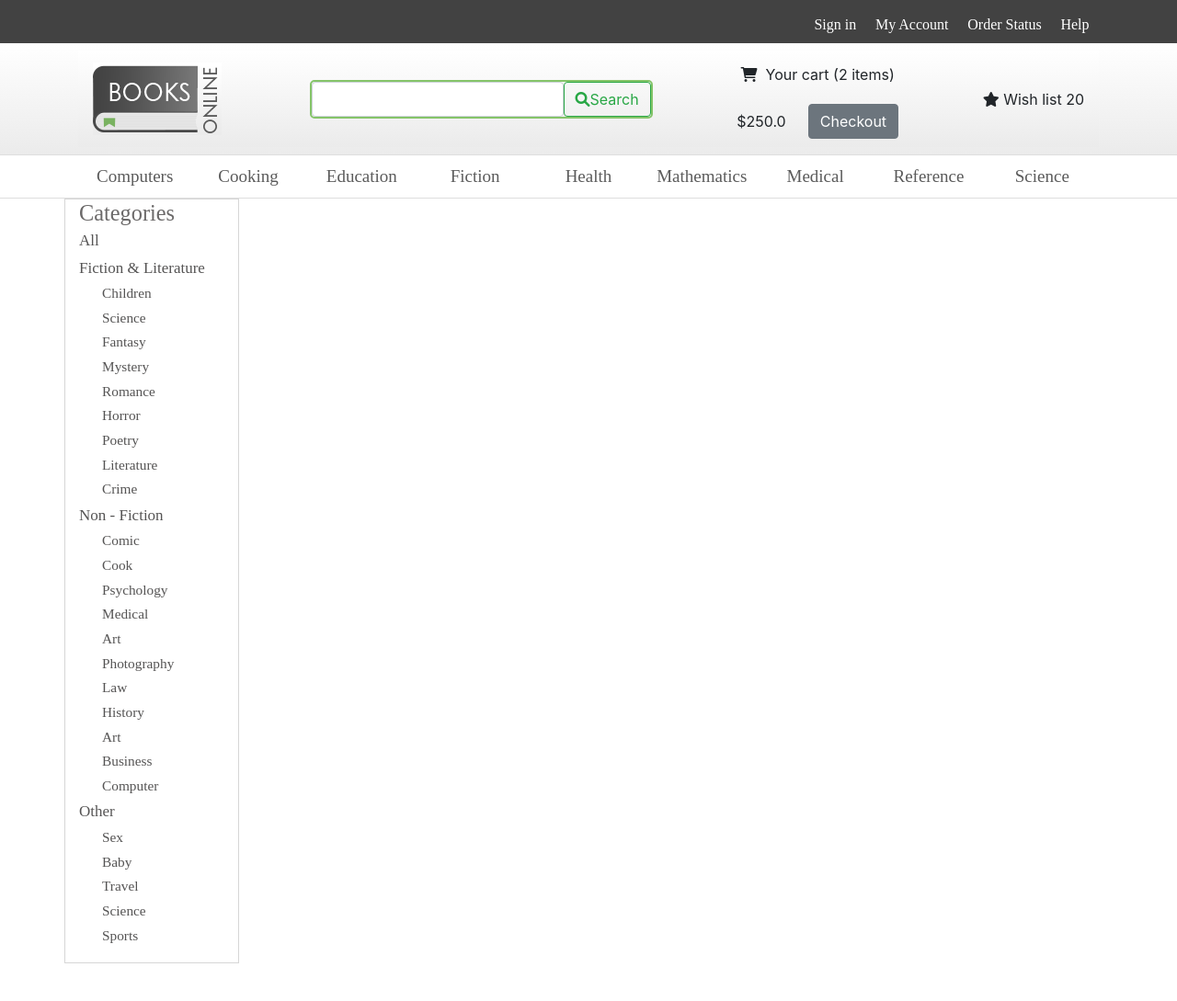
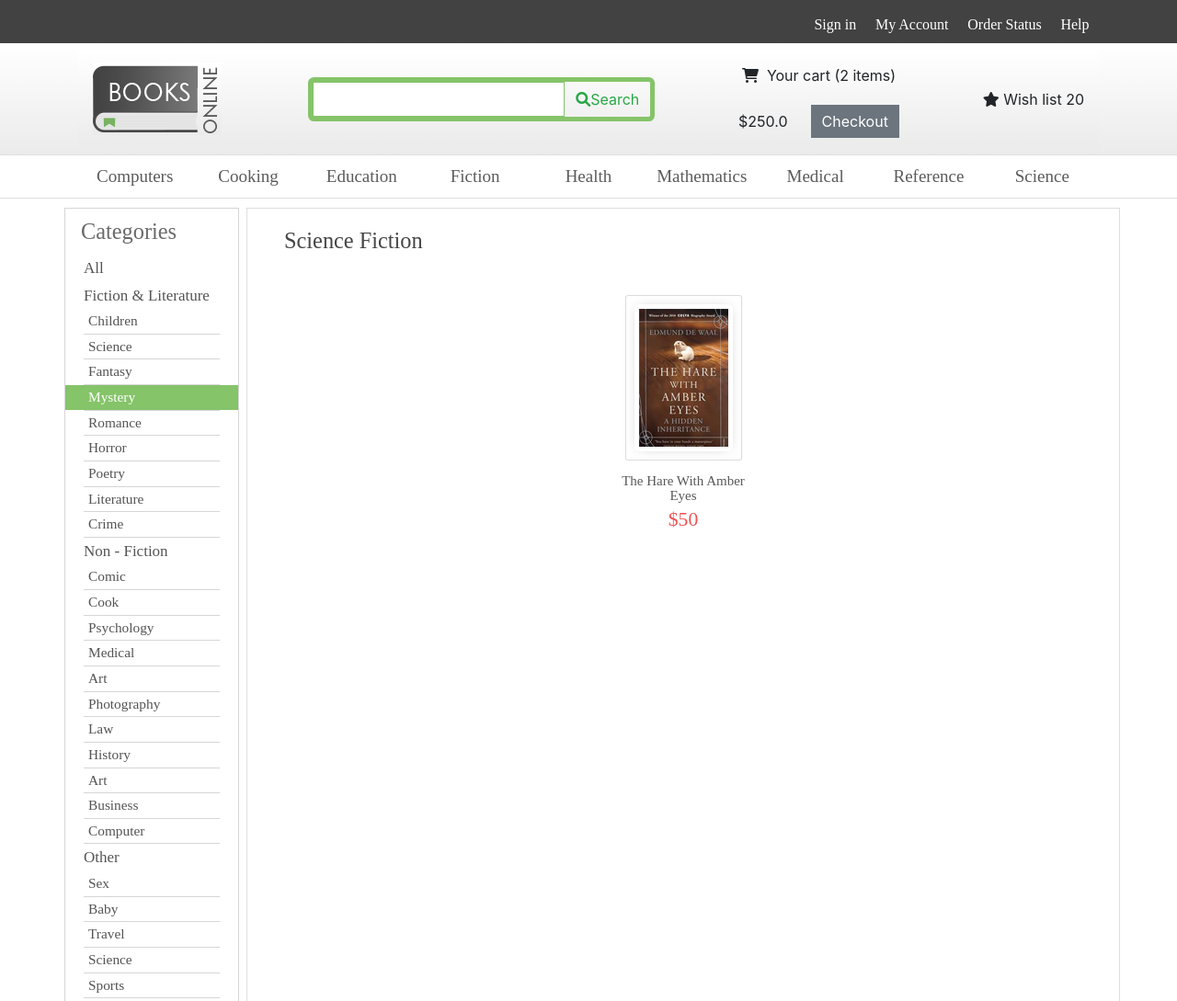
Before and after one commit to OlAndrey/BookStore, a plain HTML site: page index.html in a window 1280 px wide. Shown: the top 1089 px of the page at 92% size. Before the commit the page ends 1048 px from the top, so only its background shows below. Drawn offline with nearby package versions, Linux system fonts and the light colour scheme.

Commit message:
Created main block

```diff
--- a/css/style.scss
+++ b/css/style.scss
@@ -65,9 +65,19 @@ nav{width: 100%;}
 .navbar-expand-lg .navbar-collapse{
     justify-content: flex-end;
 }
-.form-inline{
-    border-radius: 5px;
-    border: 2px solid #85c469;
+.form{
+    &-inline{
+    border-radius: .4rem;
+    border: 5px solid #85c469;
+    }
+    &-control{
+        border-radius: 0;
+        border-color: #85c469;
+    }
+}
+.btn{
+    border: 0;
+    border-radius: 0;
 }
 .navbar{
     background: linear-gradient(#fff, #ebebeb);
@@ -126,23 +136,28 @@ nav{width: 100%;}
 }
 
 .main{
+    margin: 10px 0;
     &__menu{
 
     }
 }
 .side{
-
     &bar{
+        padding: 0;
         border: 1px solid #d6d6d6;
     }
-    &__list{
+    &__title{
         font-size: 24.333px;
         font-family: "SegoeWP";
         color: rgb(107, 105, 105);
         line-height: 1.233;
-        text-align: left;
+        padding: 10px 17px;
+        margin: 0;
+    }
+    &__list{
     }
     &__item{
+        padding: 0 20px;
 
     }
     &__link{
@@ -153,21 +168,29 @@ nav{width: 100%;}
         font-family: "SegoeWPN";
         color: rgb(85, 84, 84);
         line-height: 1.739;
+        transition: all .8 ease;
+        &:hover{
+            color: #000;
+        }
     }
 }
 .submenu{
     &__item{
 
+        border-bottom: 1px solid #d6d6d6 ;
     }
     &__link{
+        position: relative;
+        left: -20px;
         padding: 0 25px;
         display: block;
-        width: 100%;
+        width: calc(100% + 40px);
         height: 100%;
         font-size: 15.333px;
         font-family: "Segoe UI Symbol";
         color: rgb(85, 84, 84);
         line-height: 1.739;
+        transition: all 1s ease;
         &::after{
             content: " ";
             width: 100%;
@@ -181,6 +204,58 @@ nav{width: 100%;}
         }
     }
 }
+.active-link{
+    color: #fff;
+    background-color: #85c469;
+}
+
+.categories{
+    margin: 0 -8px 0 8px;
+    border: 1px solid #dedede;
+    &__title{
+        margin: 20px 25px;
+        font-size: 24.333px;
+        font-family: "SegoeWP";
+        color: rgb(70, 70, 70);
+        line-height: 1.233;
+    }
+    &__body{
+        display: flex;
+        flex-wrap: wrap;
+        justify-content: space-around;
+        align-items: center;
+    }
+    &__block{
+        flex: 15% 0 0;
+    }
+}
+
+.product{
+    display: flex;
+    flex-direction: column;
+    align-items: center;
+    margin: 25px 10px;
+    &__img{
+        border-radius: 2px;
+        box-shadow: 0 0 1px 1px #dadada;
+    }
+    &__name{
+        font-size: 15px;
+        font-family: "SegoeWPN";
+        color: rgb(89, 89, 89);
+        line-height: 1.067;
+        text-align: center;
+        padding: 15px 0 0 0;
+    }
+    &__price{
+        font-size: 21.667px;
+        font-family: "HelveticaLTStd";
+        color: rgb(240, 83, 86);
+        line-height: 0.923;
+        text-align: center;
+    }
+}
+
 
 
 
--- a/index.html
+++ b/index.html
@@ -132,8 +132,8 @@
     <div class="container">
       <div class="row">
         <div class="main__menu col-md-2 sidebar">
+          <p class="side__title">Categories</p>
           <ul class="side__list">
-            Categories
             <li class="side__item">
               <a href="#" class="side__link">
                 All
@@ -160,7 +160,7 @@
                   </a>
                 </li>
                 <li class="submenu__item">
-                  <a href="#" class="submenu__link">
+                  <a href="#" class="submenu__link active-link">
                     Mystery
                   </a>
                 </li>
@@ -287,6 +287,22 @@
             </li>
           </ul>
         </div>
+        <div class="main__block col-md-10 categories">
+          <p class="categories__title">
+            Science Fiction
+          </p>
+          <div class="categories__body">
+            <div class="categories__block product">
+              <img src="image/book1.png" alt="book" class="product__img">
+              <h3 class="product__name">
+                The Hare With Amber Eyes
+              </h3>
+              <p class="product__price">
+                $50
+              </p>
+            </div>
+          </div>
+        </div>
       </div>
     </div>
   </section>
```
Also changed, not shown: css/style.css, image/book1.png (added), image/book10.png (added), image/book11.png (added), image/book12.png (added), image/book13.png (added), image/book14.png (added), image/book15.png (added), image/book2.png (added), image/book3.png (added), image/book4.png (added), image/book6.png (added), image/book7.png (added), image/book8.png (added), 1 more files.
